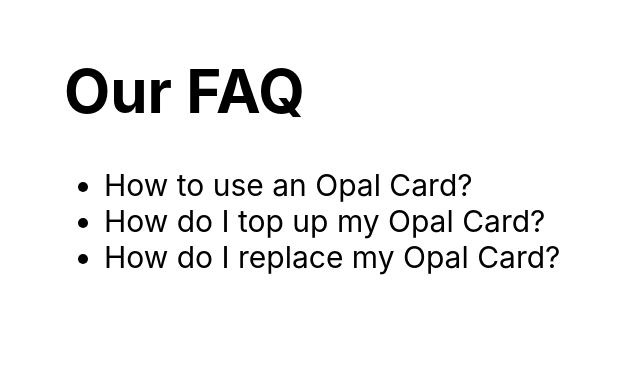
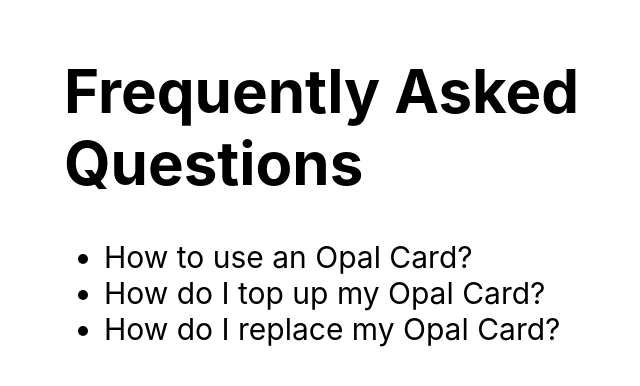
Before and after one commit to dsingo/asd-project, a React (Create React App) app in the folder frontend/: page /faq in a window 1280 px wide. Shown: the top 386 px of the page, without its empty margins (192-832 px from the left). Built offline with nearby package versions, Linux system fonts and the light colour scheme.

Commit message:
changing title

```diff
--- a/frontend/src/pages/FAQ.js
+++ b/frontend/src/pages/FAQ.js
@@ -4,7 +4,7 @@
 
 
     <div className="faq">
-        <h1>Our FAQ </h1>
+        <h1>Frequently Asked Questions </h1>
         <ul>
             <li>How to use an Opal Card?</li>
             <li>How do I top up my Opal Card?</li>
```
